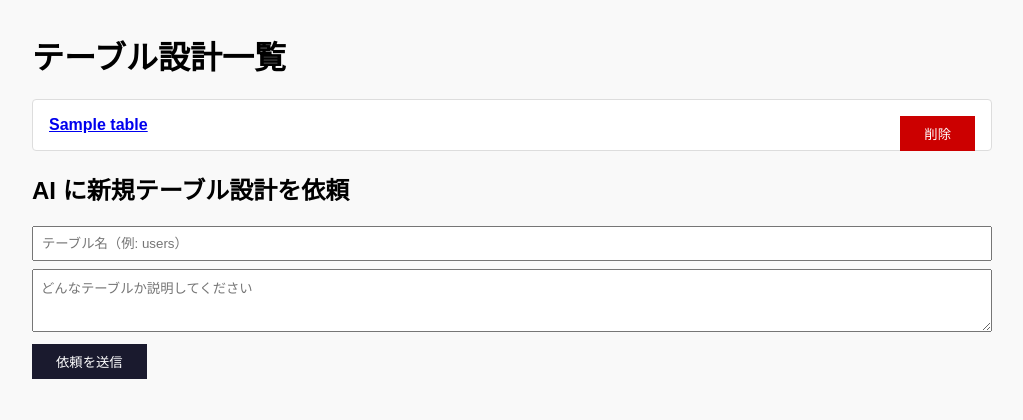
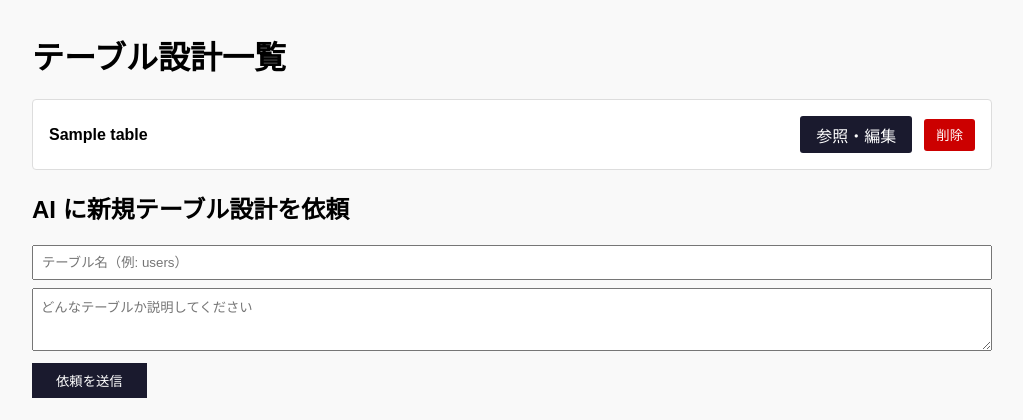
Before and after one commit to YTommy109/sysden, a FastAPI app: template templates/index.html in a window 1280 px wide. Shown: the part 42-462 px from the top of the page, without its empty margins (128-1151 px from the left). Run offline with FastAPI, Linux system fonts and the light colour scheme; the template is opened without the code that fills it: most values are stand-ins (such as "Sample title", 1, 10 or a date in 2020).

Commit message:
feat: トップ画面に参照・編集リンクボタンを追加する

```diff
--- a/templates/index.html
+++ b/templates/index.html
@@ -5,13 +5,14 @@
 
 <div id="table-list">
   {% for name in tables %}
-  <div class="card">
-    <a href="/tables/{{ name }}"><strong>{{ name }}</strong></a>
+  <div class="card" style="display:flex; align-items:center; gap:0.75rem;">
+    <strong style="flex:1;">{{ name }}</strong>
+    <a href="/tables/{{ name }}" style="padding:0.4rem 1rem; background:#1a1a2e; color:white; text-decoration:none; border-radius:3px;">参照・編集</a>
     <button hx-delete="/api/tables/{{ name }}"
             hx-confirm="{{ name }} を削除しますか？"
             hx-target="closest .card"
             hx-swap="outerHTML"
-            style="float:right; background:#c00;">削除</button>
+            style="background:#c00; padding:0.4rem 0.75rem; border:none; color:white; cursor:pointer; border-radius:3px;">削除</button>
   </div>
   {% else %}
   <p>テーブル設計はまだありません。</p>
```
